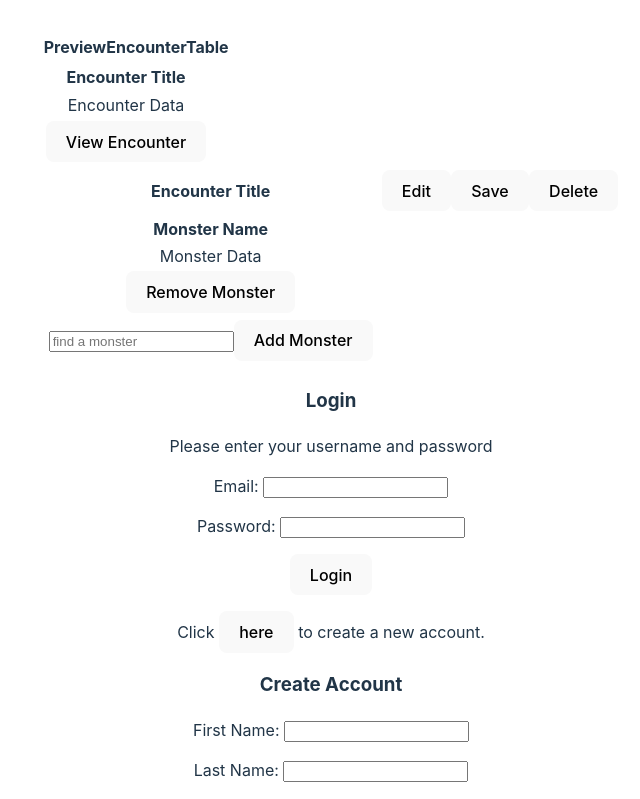
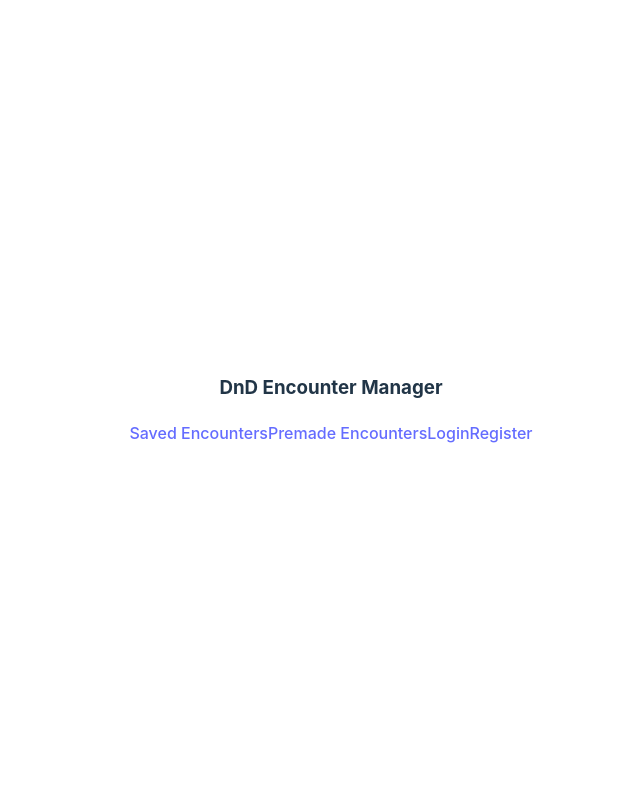
Before and after one commit to jobill18/Project-DnDEncounterManager, a React (Vite) app: page / in a window 1280 px wide. Shown: the top 799 px of the page, without its empty margins (309-949 px from the left). Built offline with nearby package versions, Linux system fonts and the light colour scheme.

Commit message:
adjusted routes, added navbar and outlet to main.jsx, deleted unneccessary components

```diff
--- a/src/App.jsx
+++ b/src/App.jsx
@@ -6,16 +6,16 @@ import PreviewEncounterTable from "./components/PreviewEncounterTable.jsx";
 import DetailedEncounterTable from "./components/DetailedEncounterTable.jsx";
 import LoginForm from "./components/LoginForm.jsx";
 import RegisterForm from "./components/RegisterForm.jsx";
+import { Outlet } from "react-router-dom";
+import NavBar from "./components/NavBar.jsx";
 
 function App() {
   const [count, setCount] = useState(0);
 
   return (
     <>
-      <PreviewEncounterTable />
-      <DetailedEncounterTable />
-      <LoginForm />
-      <RegisterForm />
+      <NavBar />
+      <Outlet />
     </>
   );
 }
--- /dev/null
+++ b/src/components/GeneratedDetailed.jsx
@@ -0,0 +1,8 @@
+import React from "react";
+import DetailedEncounterTable from "./DetailedEncounterTable";
+
+function GeneratedDetailed() {
+  return <DetailedEncounterTable />;
+}
+
+export default GeneratedDetailed;
--- /dev/null
+++ b/src/components/GeneratedPreview.jsx
@@ -0,0 +1,8 @@
+import React from "react";
+import PreviewEncounterTable from "./PreviewEncounterTable";
+
+function GeneratedPreview() {
+  return <PreviewEncounterTable />;
+}
+
+export default GeneratedPreview;
--- /dev/null
+++ b/src/components/NavBar.jsx
@@ -0,0 +1,16 @@
+import React from "react";
+import { Link } from "react-router-dom";
+
+function NavBar() {
+  return (
+    <div>
+      <h3>DnD Encounter Manager</h3>
+      <Link to="/myencounters">Saved Encounters</Link>
+      <Link to="/encounters">Premade Encounters</Link>
+      <Link to="/login">Login</Link>
+      <Link to="/register">Register</Link>
+    </div>
+  );
+}
+
+export default NavBar;
--- /dev/null
+++ b/src/components/SavedDetailed.jsx
@@ -0,0 +1,8 @@
+import React from "react";
+import DetailedEncounterTable from "./DetailedEncounterTable";
+
+function SavedDetailed() {
+  return <DetailedEncounterTable />;
+}
+
+export default SavedDetailed;
--- /dev/null
+++ b/src/components/SavedPreview.jsx
@@ -0,0 +1,8 @@
+import React from "react";
+import PreviewEncounterTable from "./PreviewEncounterTable";
+
+function SavedPreview() {
+  return <PreviewEncounterTable />;
+}
+
+export default SavedPreview;
--- a/src/main.jsx
+++ b/src/main.jsx
@@ -8,9 +8,24 @@ import {
   createBrowserRouter,
   createRoutesFromElements,
 } from "react-router-dom";
+import SavedDetailed from "./components/SavedDetailed.jsx";
+import SavedPreview from "./components/SavedPreview.jsx";
+import GeneratedDetailed from "./components/GeneratedDetailed.jsx";
+import GeneratedPreview from "./components/GeneratedPreview.jsx";
+import LoginForm from "./components/LoginForm.jsx";
+import RegisterForm from "./components/RegisterForm.jsx";
 
 const router = createBrowserRouter(
-  createRoutesFromElements(<Route path="/" element={<App />}></Route>)
+  createRoutesFromElements(
+    <Route path="/" element={<App />}>
+      <Route path="/myencounters" element={<SavedPreview />} />
+      <Route path="/myencounters/:encounter_id" element={<SavedDetailed />} />
+      <Route path="/encounters" element={<GeneratedPreview />} />
+      <Route path="/encounters/:encounter_id" element={<GeneratedDetailed />} />
+      <Route path="/login" element={<LoginForm />} />
+      <Route path="/register" element={<RegisterForm />} />
+    </Route>
+  )
 );
 
 ReactDOM.createRoot(document.getElementById("root")).render(
```
